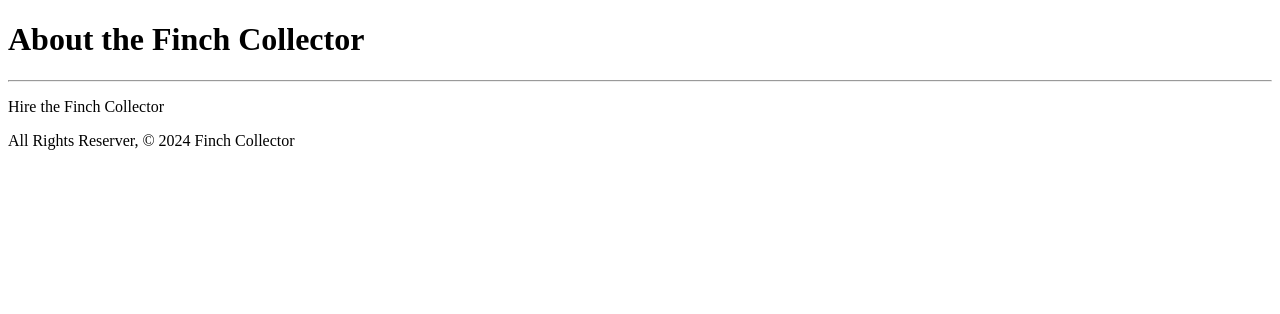
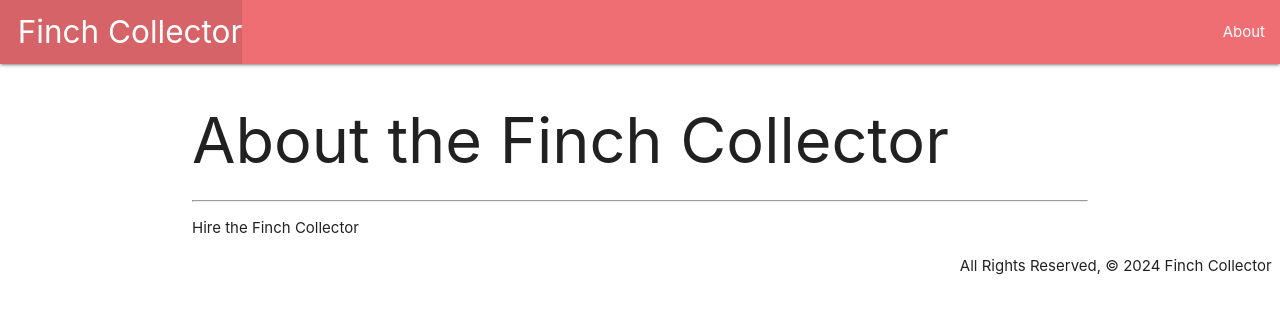
Before and after one commit to ItsAlbi007/FinchCollector, a Django app: template main_app/templates/about.html in a window 1280 px wide. Shown: the top 314 px of the page. Run offline with Django 3.2, Linux system fonts and the light colour scheme; the template is opened without the code that fills it, so the values that code supplies are empty.

Commit message:
basehtml

```diff
--- a/main_app/templates/about.html
+++ b/main_app/templates/about.html
@@ -1,14 +1,8 @@
-<!DOCTYPE html>
-<html lang="en">
-<head>
-  <meta charset="UTF-8">
-  <meta name="viewport" content="width=device-width, initial-scale=1.0">
-  <title>about</title>
-</head>
-<body>
+{% extends 'base.html' %}
+{% block content%}
+
   <h1>About the Finch Collector</h1>
   <hr>
   <p>Hire the Finch Collector</p>
-  <footer>All Rights Reserver, &copy; 2024 Finch Collector</footer>
-</body>
-</html>
+
+  {% endblock %}
--- /dev/null
+++ b/main_app/templates/base.html
@@ -0,0 +1,37 @@
+<!DOCTYPE html>
+<html lang="en">
+<head>
+  <meta charset="UTF-8">
+  <meta name="viewport" content="width=device-width, initial-scale=1.0">
+  <title>Finch Collector</title>
+  <link rel="stylesheet" href="https://cdnjs.cloudflare.com/ajax/libs/materialize/1.0.0/css/materialize.min.css">
+</head>
+<body>
+  <header class="navbar-fixed">
+    <nav>
+      <div class="nav-wrapper">
+        <ul>
+          <li>
+            <a href="/" class="left brand-logo">
+              &nbsp;&nbsp;Finch Collector
+            </a>
+          </li>
+        </ul>
+        <ul class="right">
+          <li><a href="/about">About</a></li>
+        </ul>
+      </div>
+    </nav>
+  </header>
+  <main class="container">
+    {% block content%}
+
+    {% endblock %}
+  </main>
+  <footer class="footer">
+    <div class="right">
+      All Rights Reserved, &copy; 2024 Finch Collector &nbsp;
+    </div>
+  </footer>
+</body>
+</html>
--- a/main_app/urls.py
+++ b/main_app/urls.py
@@ -4,5 +4,5 @@ from . import views
 
 urlpatterns = [
 	path('', views.home, name='home'),
-	path('about', views.about, name='about'),
+	path('about/', views.about, name='about'),
 ]
```
Also changed, not shown: main_app/templates/home.html (+5 -9 lines).
